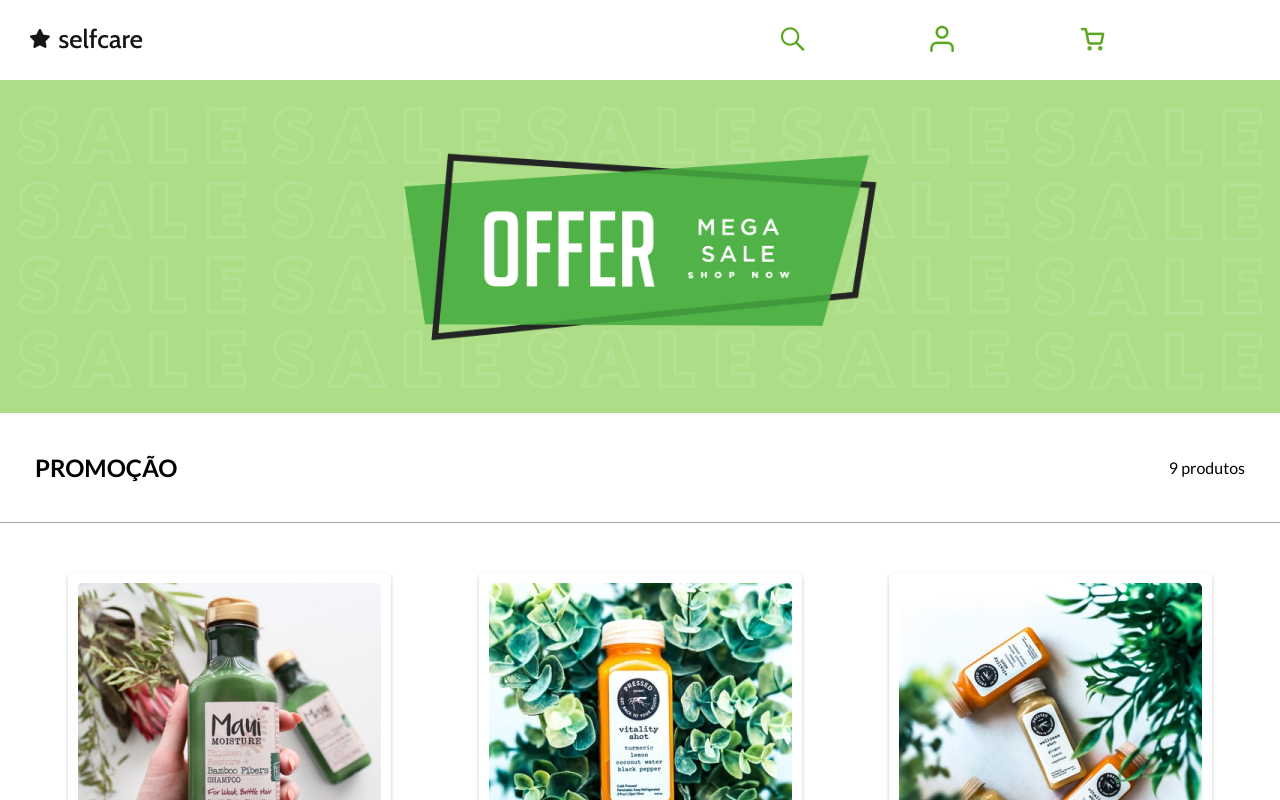
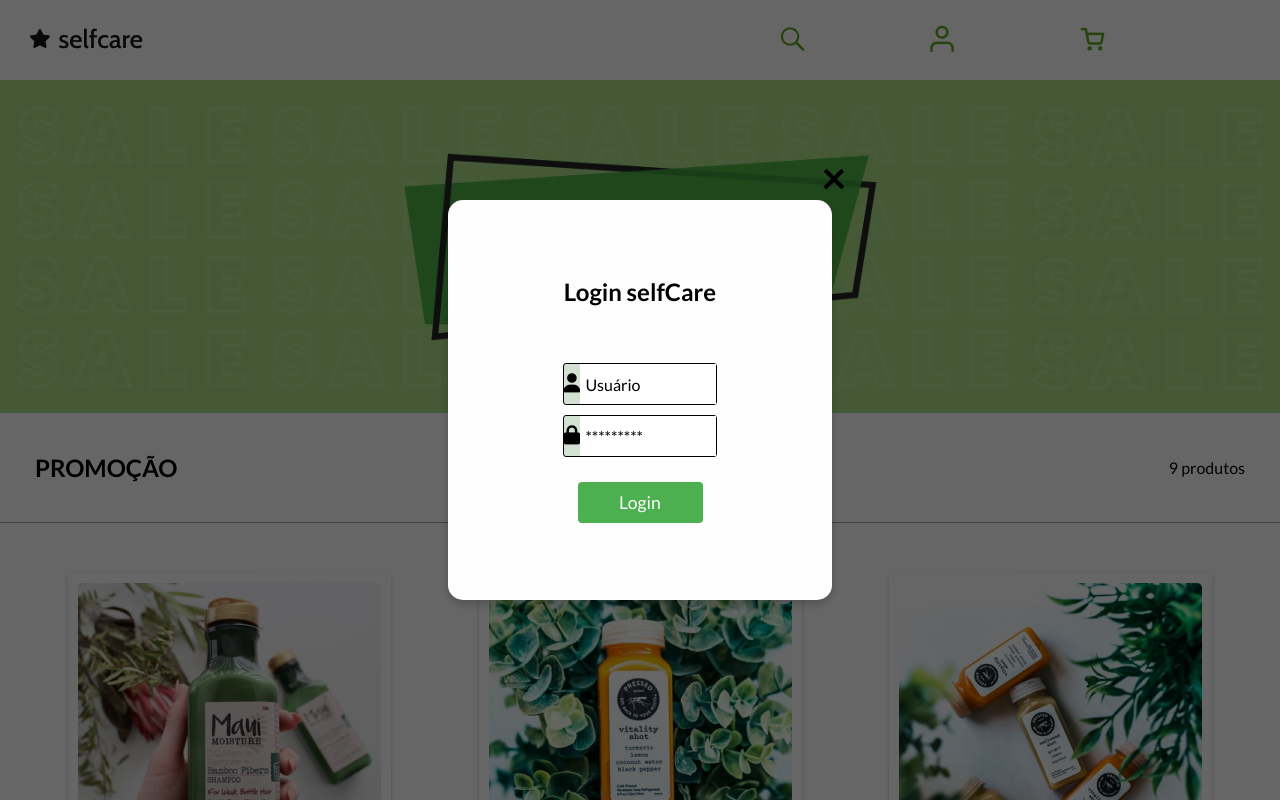
Before and after one commit to Wilksonflor/DesafioFinalVnw, a plain HTML site: page index.html in a window 1280 px wide. Both pictures are taken after a click on the button 942 px from the left and 40 px from the top of the page. Shown: the top 800 px of the page. Drawn offline with Linux system fonts and the light colour scheme; a web font is replaced by a local one.

Commit message:
Adicionei o modal

```diff
--- a/index.html
+++ b/index.html
@@ -4,6 +4,7 @@
     <meta charset="UTF-8" />
     <meta name="viewport" content="width=device-width, initial-scale=1.0" />
     <link rel="stylesheet" href="style.css" />
+    <link rel="stylesheet" href="modal.css" />
     <link rel="preconnect" href="https://fonts.googleapis.com" />
     <link rel="preconnect" href="https://fonts.gstatic.com" crossorigin />
     <link rel="shortcut icon" href="src/favicon.ico" type="image/x-icon" />
@@ -38,7 +39,7 @@
             </button>
           </div>
 
-          <button>
+          <button id="openModalBtn">
             <img src="src/user.png" alt="icone do usuário" title="Entrar" />
           </button>
           <button>
@@ -55,7 +56,6 @@
     </header>
 
     <main>
-
       <section>
         <div class="titleSection">
           <h2>PROMOÇÃO</h2>
@@ -63,11 +63,12 @@
         </div>
 
         <section class="containerProducts">
-
           <div class="boxProducts" data-nome="Elixir da Eternidade">
-
             <div class="headerCard">
-              <img src="src/produtos/img01.png" alt="Imagem do Elixir da Eternidade" />
+              <img
+                src="src/produtos/img01.png"
+                alt="Imagem do Elixir da Eternidade"
+              />
 
               <div class="description">
                 <h6>Descrição do Elixir da Eternidade.</h6>
@@ -86,7 +87,10 @@
 
           <div class="boxProducts" data-nome="Vitamina do Sol">
             <div class="headerCard">
-              <img src="src/produtos/img02.png" alt="Imagem do produto vitamina do sol" />
+              <img
+                src="src/produtos/img02.png"
+                alt="Imagem do produto vitamina do sol"
+              />
               <div class="description">
                 <h6>Descrição da Vitamina do Sol.</h6>
                 <p>
@@ -104,7 +108,10 @@
 
           <div class="boxProducts" data-nome="Vitamina da Lua">
             <div class="headerCard">
-              <img src="src/produtos/img03.png" alt="Imagem do produto Vitamina da Lua" />
+              <img
+                src="src/produtos/img03.png"
+                alt="Imagem do produto Vitamina da Lua"
+              />
               <div class="description">
                 <h6>Descrição da Vitamina da Lua.</h6>
                 <p>
@@ -124,7 +131,10 @@
         <div class="containerProducts">
           <div class="boxProducts" data-nome="Pétalas de Amor">
             <div class="headerCard">
-              <img src="src/produtos/img 04.png" alt="Imagem do produto Pétalas de Amor" />
+              <img
+                src="src/produtos/img 04.png"
+                alt="Imagem do produto Pétalas de Amor"
+              />
               <div class="description">
                 <h6>Descrição da Pétalas de Amor.</h6>
                 <p>
@@ -142,7 +152,10 @@
 
           <div class="boxProducts">
             <div class="headerCard" data-nome="Essência da Natureza">
-              <img src="src/produtos/img5.png" alt="Imagem do produto Essência da natureza" />
+              <img
+                src="src/produtos/img5.png"
+                alt="Imagem do produto Essência da natureza"
+              />
               <div class="description">
                 <h6>Descrição da Essência da Natureza.</h6>
                 <p>
@@ -160,7 +173,10 @@
 
           <div class="boxProducts" data-nome="Jasmin com notas de Rosa">
             <div class="headerCard">
-              <img src="src/produtos/img06.png" alt="Imagem do produto Jasmin com notas de Rosa" />
+              <img
+                src="src/produtos/img06.png"
+                alt="Imagem do produto Jasmin com notas de Rosa"
+              />
               <div class="description">
                 <h6>Descrição da Jasmin com notas de Rosa.</h6>
                 <p>
@@ -180,7 +196,10 @@
         <div class="containerProducts">
           <div class="boxProducts" data-nome="Essência de Melissa">
             <div class="headerCard">
-              <img src="src/produtos/img07.png" alt="Imagem do produto Essência de Melissa" />
+              <img
+                src="src/produtos/img07.png"
+                alt="Imagem do produto Essência de Melissa"
+              />
               <div class="description">
                 <h6>Descrição da Essência de Melissa.</h6>
                 <p>
@@ -198,7 +217,10 @@
 
           <div class="boxProducts" data-nome="Pureza Iluminada">
             <div class="headerCard">
-              <img src="src/produtos/img08.png" alt="Imagem do produto Pureza Iluminada" />
+              <img
+                src="src/produtos/img08.png"
+                alt="Imagem do produto Pureza Iluminada"
+              />
               <div class="description">
                 <h6>Descrição da Pureza Iluminada.</h6>
                 <p>
@@ -216,7 +238,10 @@
 
           <div class="boxProducts" data-nome="Essência de patchouli">
             <div class="headerCard">
-              <img src="src/produtos/img09.png" alt="Imagem do produto Essência de patchouli" />
+              <img
+                src="src/produtos/img09.png"
+                alt="Imagem do produto Essência de patchouli"
+              />
               <div class="description">
                 <h6>Descrição da Essência de patchouli.</h6>
                 <p>
@@ -232,11 +257,41 @@
             <button class="btnComprar">Comprar</button>
           </div>
         </div>
+
+        <div id="loginModal" class="modal">
+          <div class="modal-content">
+            <span class="close" id="closeModalBtn">&times;</span>
+            <h2>Login selfCare</h2>
+            <form action="#" id="formModal">
+              <div class="inputFormControl">
+                <i class="fa-solid fa-user"></i>
+                <input
+                  type="text"
+                  id="loginUsername"
+                  name="loginUsername"
+                  placeholder="Usuário"
+                  required
+                />
+              </div>
+
+              <div class="inputFormControl">
+                <i class="fa-solid fa-lock"></i>
+                <input
+                  type="password"
+                  id="loginPassword"
+                  name="loginPassword"
+                  placeholder="*********"
+                  required
+                />
+              </div>
+              <button type="submit" id="btnLoginModal">Login</button>
+            </form>
+          </div>
+        </div>
       </section>
     </main>
 
     <footer>
-
       <div class="containerTextAndNew">
         <nav class="textFooter">
           <a href="#">Contato</a>
@@ -246,7 +301,6 @@
         </nav>
 
         <form class="newsletter">
-
           <h5>Newsletter</h5>
           <div class="controlInput">
             <input
--- a/modal.css
+++ b/modal.css
@@ -0,0 +1,101 @@
+.modal {
+    width: 100%;
+    height: 100vh;
+    display: none;
+    position: fixed;
+    top: 0;
+    left: 0;
+
+    z-index: 1;
+    background-color: rgba(0, 0, 0, 0.6);
+
+    justify-content: center;
+    align-items: center;
+
+}
+
+.modal-content {
+    position: relative;
+    background-color: #fefefe;
+    width: 30%;
+    height: 50vh;
+
+    display: flex;
+    flex-direction: column;
+    align-items: center;
+    justify-content: space-evenly;
+    padding: 20px;
+    border-radius: 15px;
+    box-shadow: 0 4px 8px rgba(0, 0, 0, 0.2);
+    text-align: center;
+
+}
+
+.close {
+    position: absolute;
+    top: -50px;
+    right: -15px;
+
+    font-weight: bold;
+    cursor: pointer;
+    color: #000;
+    font-size: 2.8rem;
+
+}
+
+#formModal {
+    display: flex;
+    flex-direction: column;
+    align-items: center;
+    gap: 10px;
+    width: 50%;
+
+}
+.inputFormControl{
+    width: 90%;
+
+    display: flex;
+    align-items: center;
+    justify-content: space-between;
+
+    border: 0.8px solid #000;
+    border-radius: 3px;
+    background-color: #cdcd;
+
+}
+.inputFormControl i{
+    color: black;
+    flex: 1;
+    font-size: 1.2rem;
+}
+.inputFormControl input{
+    width: 90%;
+    height: 40px;
+
+    font-size: 1rem;
+    padding-left: 5px;
+    outline: none;
+    border: none;
+}
+#formModal input::placeholder{
+    color: #000;
+    font-size: 1rem;
+    font-weight: 500;
+}
+
+#btnLoginModal {
+    width: 125px;
+    cursor: pointer;
+
+    padding: 10px;
+    background-color: #4CAF50;
+    color: white;
+    border: none;
+    border-radius: 4px;
+    margin-top: 15px;
+    font-size: 1.1rem;
+}
+
+#btnLoginModal:hover {
+    background-color: #45a049;
+}
--- a/script.js
+++ b/script.js
@@ -23,6 +23,11 @@ function animateHeaderTransition() {
 const btnBuscar = document.querySelector('#btnBuscar').addEventListener('click', () =>{
   const buscar = document.querySelector('#buscar')
   const isInputVisible = window.getComputedStyle(buscar).display !== 'none';
+
+  if(!isInputVisible){
+    const section = document.querySelector('.containerProducts')
+    section.scrollIntoView({section: 'smooth'})
+  }
   buscar.style.display = isInputVisible ? 'none' : 'block';
 })
 
@@ -41,3 +46,20 @@ function filtrarProdutos() {
     }
   });
 }
+
+
+// Modal
+document.getElementById('openModalBtn').addEventListener('click', function () {
+  document.getElementById('loginModal').style.display = 'flex';
+});
+
+document.getElementById('closeModalBtn').addEventListener('click', function () {
+  document.getElementById('loginModal').style.display = 'none';
+});
+
+window.addEventListener('click', function (event) {
+  const modal = document.getElementById('loginModal');
+  if (event.target === modal) {
+      modal.style.display = 'none';
+  }
+});
```
